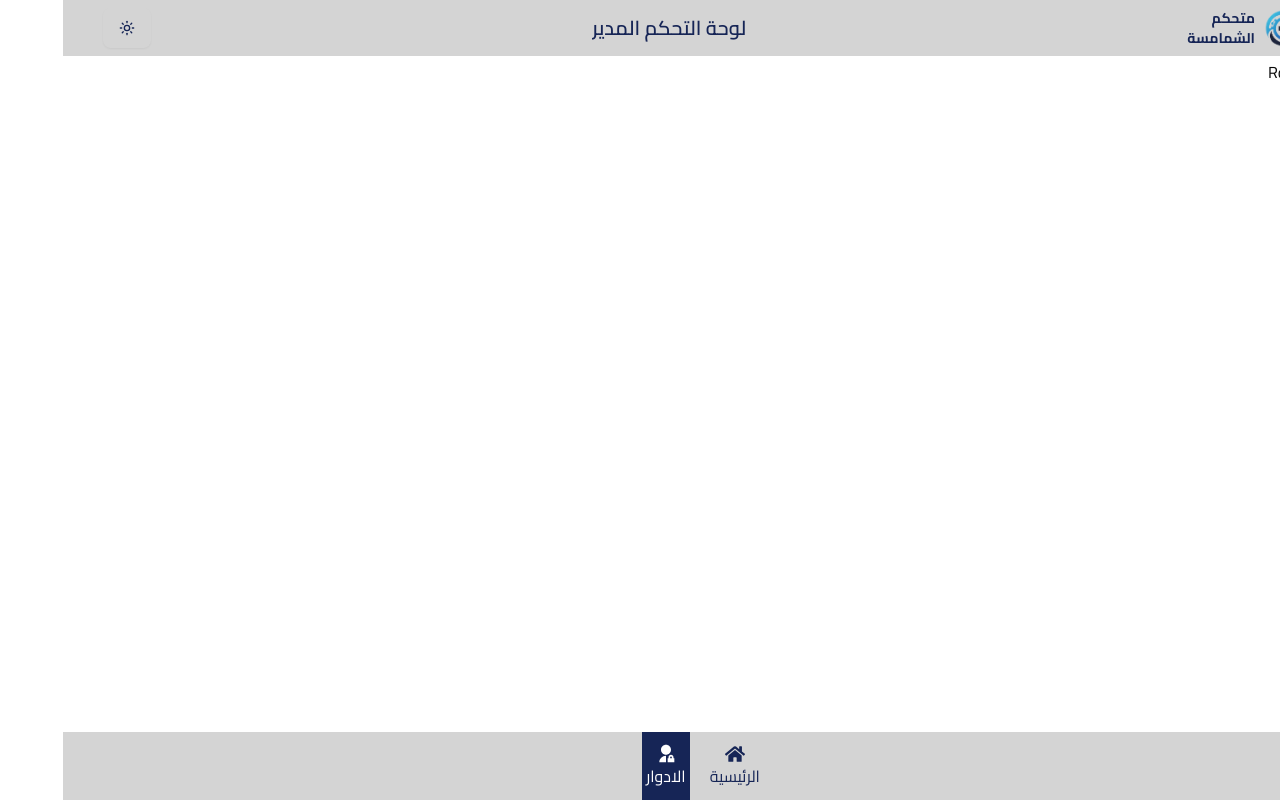
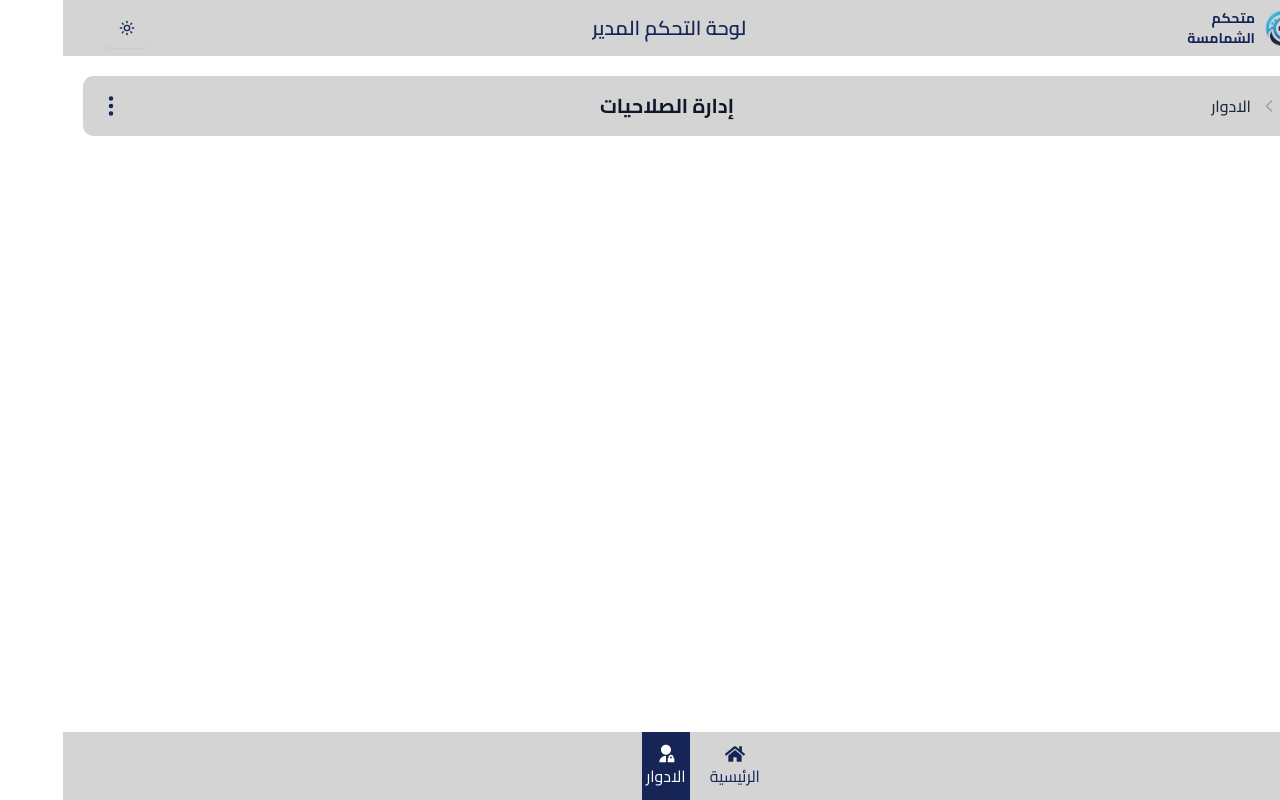
Before and after one commit to pepoo202020/deacons-control, a Next.js app: page /dashboard/roles in a window 1280 px wide. Built offline with nearby package versions, Linux system fonts and the light colour scheme.

Commit message:
CREATED: roles breadcrumb and actions structure only

```diff
--- a/app/(dashboard)/dashboard/roles/page.tsx
+++ b/app/(dashboard)/dashboard/roles/page.tsx
@@ -1,7 +1,15 @@
+import RolesBreadcrumb from '@/ui/dashboard/roles/breadcrumb-roles'
 import React from 'react'
 
 export default function RolesPage() {
   return (
-    <div>RolesPage</div>
+    <div className='flex flex-col h-full'>
+      {/* breadcrumb */}
+      <div className='flex-none'>
+        <div className="w-full px-4 py-4">
+          <RolesBreadcrumb />
+        </div>
+      </div>
+    </div>
   )
 }
--- a/app/globals.css
+++ b/app/globals.css
@@ -126,3 +126,35 @@
   @apply bg-blue-950 text-white;
   @apply flex flex-col items-center justify-center;
 }
+
+@layer utilities {
+  .scrollbar-thin {
+    scrollbar-width: thin;
+  }
+
+  .scrollbar-thumb-gray-300::-webkit-scrollbar-thumb {
+    background-color: rgb(209 213 219);
+    border-radius: 9999px;
+  }
+
+  .dark .scrollbar-thumb-gray-600::-webkit-scrollbar-thumb {
+    background-color: rgb(75 85 99);
+  }
+
+  .scrollbar-track-transparent::-webkit-scrollbar-track {
+    background-color: transparent;
+  }
+
+  .scrollbar-thin::-webkit-scrollbar {
+    width: 6px;
+    height: 6px;
+  }
+}
+/* Add smooth scrolling to all elements */
+* {
+  scroll-behavior: smooth;
+}
+
+.breadcrumbs {
+  @apply flex items-center justify-between w-full bg-neutral-300 dark:bg-blue-950 p-4 rounded-lg text-blue-950 dark:text-white;
+}
--- /dev/null
+++ b/components/breadcrumb.tsx
@@ -0,0 +1,92 @@
+'use client'
+import { MENU_NAV_DATA } from "@/constants/dashboard.data";
+import { HomeIcon, ChevronLeftIcon } from "lucide-react";
+import Link from "next/link";
+import { usePathname } from "next/navigation";
+
+interface BreadcrumbItem {
+  name: string;
+  href: string;
+  isLast: boolean;
+}
+
+const newPathName = {
+  EN: "New",
+  AR: "جديد",
+}
+
+export default function Breadcrumbs({lang = "AR"}: {lang?: 'AR' | 'EN'}) {
+  const pathname = usePathname();
+
+  const generateBreadcrumbs = (): BreadcrumbItem[] => {
+    // Remove empty strings and 'dashboard' from path
+    const pathSegments = pathname.split('/').filter(Boolean).filter(name => name !== 'dashboard');
+
+    // Generate breadcrumb items with proper paths and names
+    return pathSegments.map((name, index) => {
+      const path = `/dashboard/${pathSegments.slice(0, index + 1).join('/')}`;
+      // Try to find matching nav item
+      const navItem = MENU_NAV_DATA.find(link => link.link === path);
+
+      // Handle the name display logic
+      let displayName: string;
+
+      if (navItem) {
+        // If we have a matching nav item, use its Arabic name
+        displayName = navItem.title[lang];
+      } else if (name.toLowerCase() === 'new') {
+        // If the segment is 'new', use the Arabic translation
+        displayName = newPathName.AR;
+      } else {
+        // For any other segment, capitalize and format it
+        displayName = name.charAt(0).toUpperCase() + name.slice(1).replace(/-/g, ' ');
+      }
+
+      return {
+        name: displayName,
+        href: path,
+        isLast: index === pathSegments.length - 1,
+      }
+    });
+  }
+  const breadcrumbs = generateBreadcrumbs();
+  return (
+    <nav aria-label="Breadcrumb" className="flex items-center gap-2">
+      {/* Dashboard Home Link */}
+      <Link
+        href="/dashboard"
+        className="flex items-center text-gray-600 hover:text-blue-600 dark:text-gray-300 dark:hover:text-blue-400 transition-colors"
+        aria-label="Go to Dashboard"
+      >
+        <HomeIcon className="w-5 h-5" />
+      </Link>
+
+      {breadcrumbs.length > 0 && (
+        <ChevronLeftIcon className="w-5 h-5 text-gray-400 dark:text-gray-500" />
+      )}
+
+      {/* Breadcrumb Items */}
+      <div className="flex items-center gap-2 flex-wrap">
+        {breadcrumbs.map((item, index) => (
+          <div key={item.href} className="flex items-center gap-2">
+            {item.isLast ? (
+              <span className="font-medium text-gray-800 dark:text-gray-200">
+                {item.name}
+              </span>
+            ) : (
+              <>
+                <Link
+                  href={item.href}
+                  className="text-gray-600 hover:text-blue-600 dark:text-gray-300 dark:hover:text-blue-400 transition-colors"
+                >
+                  {item.name}
+                </Link>
+                <ChevronLeftIcon className="w-5 h-5 text-gray-400 dark:text-gray-500" />
+              </>
+            )}
+          </div>
+        ))}
+      </div>
+    </nav>
+  )
+}
--- a/components/ui/dropdown-menu.tsx
+++ b/components/ui/dropdown-menu.tsx
@@ -42,7 +42,7 @@ function DropdownMenuContent({
         data-slot="dropdown-menu-content"
         sideOffset={sideOffset}
         className={cn(
-          "bg-white text-slate-950 data-[state=open]:animate-in data-[state=closed]:animate-out data-[state=closed]:fade-out-0 data-[state=open]:fade-in-0 data-[state=closed]:zoom-out-95 data-[state=open]:zoom-in-95 data-[side=bottom]:slide-in-from-top-2 data-[side=left]:slide-in-from-right-2 data-[side=right]:slide-in-from-left-2 data-[side=top]:slide-in-from-bottom-2 z-50 max-h-(--radix-dropdown-menu-content-available-height) min-w-[8rem] origin-(--radix-dropdown-menu-content-transform-origin) overflow-x-hidden overflow-y-auto rounded-md border border-slate-200 p-1 shadow-md dark:bg-slate-950 dark:text-slate-50 dark:border-slate-800",
+          "bg-white text-blue-950 data-[state=open]:animate-in data-[state=closed]:animate-out data-[state=closed]:fade-out-0 data-[state=open]:fade-in-0 data-[state=closed]:zoom-out-95 data-[state=open]:zoom-in-95 data-[side=bottom]:slide-in-from-top-2 data-[side=left]:slide-in-from-right-2 data-[side=right]:slide-in-from-left-2 data-[side=top]:slide-in-from-bottom-2 z-50 max-h-(--radix-dropdown-menu-content-available-height) min-w-[8rem] origin-(--radix-dropdown-menu-content-transform-origin) overflow-x-hidden overflow-y-auto rounded-md border border-blue-950 p-1 shadow-md dark:bg-blue-950 dark:text-white dark:border-white",
           className
         )}
         {...props}
@@ -74,7 +74,7 @@ function DropdownMenuItem({
       data-inset={inset}
       data-variant={variant}
       className={cn(
-        "focus:bg-slate-100 focus:text-slate-900 data-[variant=destructive]:text-red-500 data-[variant=destructive]:focus:bg-red-500/10 dark:data-[variant=destructive]:focus:bg-red-500/20 data-[variant=destructive]:focus:text-red-500 data-[variant=destructive]:*:[svg]:!text-destructive [&_svg:not([class*='text-'])]:text-slate-500 relative flex cursor-default items-center gap-2 rounded-sm px-2 py-1.5 text-sm outline-hidden select-none data-[disabled]:pointer-events-none data-[disabled]:opacity-50 data-[inset]:pl-8 [&_svg]:pointer-events-none [&_svg]:shrink-0 [&_svg:not([class*='size-'])]:size-4 dark:focus:bg-slate-800 dark:focus:text-slate-50 dark:data-[variant=destructive]:text-red-900 dark:data-[variant=destructive]:focus:bg-red-900/10 dark:dark:data-[variant=destructive]:focus:bg-red-900/20 dark:data-[variant=destructive]:focus:text-red-900 dark:[&_svg:not([class*='text-'])]:text-slate-400",
+        "focus:bg-slate-100 focus:text-slate-900 data-[variant=destructive]:text-red-500 data-[variant=destructive]:focus:bg-red-500/10  data-[variant=destructive]:focus:text-red-500 data-[variant=destructive]:*:[svg]:!text-destructive [&_svg:not([class*='text-'])]:text-slate-500 relative flex cursor-default items-center gap-2 rounded-sm px-2 py-1.5 text-sm outline-hidden select-none data-[disabled]:pointer-events-none data-[disabled]:opacity-50 data-[inset]:pl-8 [&_svg]:pointer-events-none [&_svg]:shrink-0 [&_svg:not([class*='size-'])]:size-4 dark:focus:bg-slate-800 dark:focus:text-slate-50 dark:data-[variant=destructive]:text-red-900 dark:data-[variant=destructive]:focus:bg-red-900/10 dark:dark:data-[variant=destructive]:focus:bg-red-900/20 dark:data-[variant=destructive]:focus:text-red-900 dark:[&_svg:not([class*='text-'])]:text-slate-400",
         className
       )}
       {...props}
--- a/constants/roles.data.ts
+++ b/constants/roles.data.ts
@@ -0,0 +1,13 @@
+export const ROLES_BREADCRUMB_HEADER = {
+    EN: "Roles Management",
+    AR: "إدارة الصلاحيات",
+}
+
+export const ROLES_ACTIONS_CONTENT = [
+    {
+        title: {EN: "Create Roles With Bulk", AR: "إنشاء الأدوار بكميات كبيرة"},
+    },
+    {
+        title: {EN: "Delete All Roles", AR: "حذف جميع الأدوار"},
+    }
+]
--- /dev/null
+++ b/ui/dashboard/roles/breadcrumb-roles.tsx
@@ -0,0 +1,16 @@
+import Breadcrumbs from '@/components/breadcrumb'
+import { ROLES_BREADCRUMB_HEADER } from '@/constants/roles.data'
+import React from 'react'
+import RolesActions from './roles-actions'
+
+export default function RolesBreadcrumb({lang = 'AR'} : {lang?: "AR" | "EN"}) {
+  return (
+    <div className='breadcrumbs'>
+      <Breadcrumbs lang={lang} />
+      <h1 className="text-xl font-bold text-gray-900 dark:text-white hidden md:block">
+        {ROLES_BREADCRUMB_HEADER[lang]}
+      </h1>
+      <RolesActions />
+    </div>
+  )
+}
--- /dev/null
+++ b/ui/dashboard/roles/roles-actions.tsx
@@ -0,0 +1,23 @@
+import { DropdownMenu, DropdownMenuContent, DropdownMenuItem, DropdownMenuTrigger } from '@/components/ui/dropdown-menu'
+import { ROLES_ACTIONS_CONTENT } from '@/constants/roles.data'
+import React from 'react'
+import { BsThreeDotsVertical } from 'react-icons/bs'
+
+export default function RolesActions({lang = 'AR'} : {lang?: 'AR' | 'EN'}) {
+  return (
+    <DropdownMenu>
+        <DropdownMenuTrigger asChild>
+            <BsThreeDotsVertical size={24} />
+        </DropdownMenuTrigger>
+        <DropdownMenuContent className='mx-2'>
+            {
+                ROLES_ACTIONS_CONTENT.map((role_action, index) => (
+                    <DropdownMenuItem key={index}>{
+                        role_action.title[lang]
+                    }</DropdownMenuItem>
+                ))
+            }
+        </DropdownMenuContent>
+    </DropdownMenu>
+  )
+}
```
